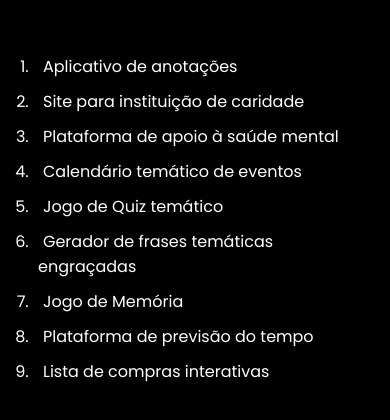
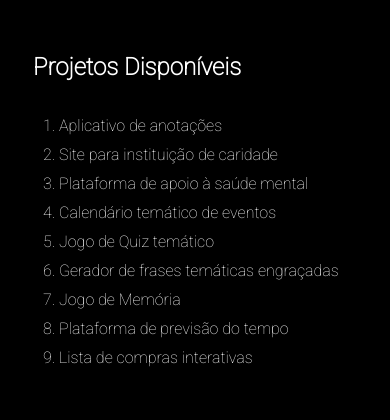
Before and after one commit to Caiorossi00/CodeDevs-Projects, a plain HTML site: page index.html in a window 390 px wide. Drawn offline with Linux system fonts and the light colour scheme.

Commit message:
feat: adiciona sinopses e responsividade

```diff
--- a/index.html
+++ b/index.html
@@ -7,51 +7,54 @@
     <title>Projetos</title>
   </head>
   <body>
-    <div class="home">
+    <div class="div-nav">
       <nav>
-        <ol>
+        <h1>Projetos Disponíveis</h1>
+        <ul>
           <li>
             <a href="projetos.html?projeto=projeto01"
-              >Aplicativo de anotações</a
+              >1. Aplicativo de anotações</a
             >
           </li>
           <li>
             <a href="projetos.html?projeto=projeto02"
-              >Site para instituição de caridade</a
+              >2. Site para instituição de caridade</a
             >
           </li>
           <li>
             <a href="projetos.html?projeto=projeto03"
-              >Plataforma de apoio à saúde mental</a
+              >3. Plataforma de apoio à saúde mental</a
             >
           </li>
           <li>
             <a href="projetos.html?projeto=projeto04"
-              >Calendário temático de eventos</a
+              >4. Calendário temático de eventos</a
             >
           </li>
           <li>
-            <a href="projetos.html?projeto=projeto05">Jogo de Quiz temático</a>
+            <a href="projetos.html?projeto=projeto05"
+              >5. Jogo de Quiz temático</a
+            >
           </li>
           <li>
-            <a href="projetos.html?projeto=projeto06">
-              Gerador de frases temáticas engraçadas
-            </a>
+            <a href="projetos.html?projeto=projeto06"
+              >6. Gerador de frases temáticas engraçadas</a
+            >
           </li>
           <li>
-            <a href="projetos.html?projeto=projeto07">Jogo de Memória</a>
+            <a href="projetos.html?projeto=projeto07">7. Jogo de Memória</a>
           </li>
           <li>
             <a href="projetos.html?projeto=projeto08"
-              >Plataforma de previsão do tempo</a
+              >8. Plataforma de previsão do tempo</a
             >
           </li>
           <li>
             <a href="projetos.html?projeto=projeto09"
-              >Lista de compras interativas</a
+              >9. Lista de compras interativas</a
             >
           </li>
-        </ol>
+        </ul>
       </nav>
     </div>
     <script src="script.js"></script>
--- a/script.js
+++ b/script.js
@@ -1,9 +1,11 @@
 let projeto01 = {
   nome: "Aplicativo de anotações",
-  sinopse: "",
-  tecnologias: "",
-  funcionalidades: "",
-  layout: "",
+  sinopse:
+    "O app de anotações é projetado para proporcionar aos usuários uma plataforma simples e eficiente para registrar e organizar suas notas. Essa aplicação permite a criação, edição e exclusão de notas, promovendo uma organização lógica das informações. Priorizando simplicidade e praticidade, o objetivo é oferecer uma experiência intuitiva e direta para o usuário gerenciar suas anotações de maneira eficaz.",
+  tecnologias: "HTML, CSS, Javascript",
+  funcionalidades:
+    "Adicionar nota, editar nota, apagar nota, filtrar por categoria.",
+  layout: "Em desenvolvimento",
   roadmap: {
     create: "Implementação da funcionalidade de criação (Create)",
     read: "Implementação da funcionalidade de leitura (Read)",
@@ -16,6 +18,8 @@ let projeto01 = {
 
 let projeto02 = {
   nome: "Site para instituição de caridade",
+  sinopse:
+    "O site tem como objetivo criar uma presença online impactante para uma organização sem fins lucrativos. Com um design acessível e informativo, o site visa destacar as causas e atividades da instituição, incentivando o engajamento da comunidade.",
   tecnologias: "",
   funcionalidades: "",
   layout: "",
@@ -24,13 +28,18 @@ let projeto02 = {
 
 let projeto03 = {
   nome: "Plataforma de apoio à saúde mental",
+  sinopse:
+    "A plataforma de apoio à saúde mental é dedicada a fornecer recursos e suporte online para indivíduos que enfrentam desafios emocionais. Oferecendo informações e ferramentas interativas, o objetivo é criar um ambiente seguro para a promoção da saúde mental.",
   tecnologias: "",
   funcionalidades: "",
   layout: "",
   roadmap: {},
 };
+
 let projeto04 = {
   nome: "Calendário temático de eventos",
+  sinopse:
+    "O calendário temático de eventos é uma ferramenta interativa que apresenta uma variedade de eventos organizados por temas. Com uma interface envolvente, os usuários podem explorar e participar de diversas atividades, criando uma experiência personalizada de descoberta de eventos.",
   tecnologias: "",
   funcionalidades: "",
   layout: "",
@@ -39,6 +48,8 @@ let projeto04 = {
 
 let projeto05 = {
   nome: "Jogo de Quiz temático",
+  sinopse:
+    "O jogo de quiz temático é uma forma divertida de testar o conhecimento dos usuários sobre temas específicos. Com perguntas cativantes e desafios interativos, o objetivo é proporcionar entretenimento educativo, incentivando a aprendizagem enquanto se diverte.",
   tecnologias: "",
   funcionalidades: "",
   layout: "",
@@ -47,6 +58,8 @@ let projeto05 = {
 
 let projeto06 = {
   nome: "Gerador de frases temáticas engraçadas",
+  sinopse:
+    "O gerador de frases temáticas engraçadas é uma ferramenta leve e divertida que cria frases humorísticas para melhorar o dia do usuário. Projetado para gerar sorrisos, o aplicativo oferece uma maneira descontraída de entretenimento através da criação de frases engraçadas.",
   tecnologias: "",
   funcionalidades: "",
   layout: "",
@@ -55,6 +68,8 @@ let projeto06 = {
 
 let projeto07 = {
   nome: "Jogo de Memória",
+  sinopse:
+    "O jogo de memória é uma versão digital do clássico jogo de cartas que desafia a memória dos jogadores. Com diferentes níveis de dificuldade e temas envolventes, o objetivo é proporcionar uma experiência divertida e estimulante para todas as idades.",
   tecnologias: "",
   funcionalidades: "",
   layout: "",
@@ -63,6 +78,8 @@ let projeto07 = {
 
 let projeto08 = {
   nome: "Plataforma de previsão do tempo",
+  sinopse:
+    "A plataforma de previsão do tempo oferece informações meteorológicas precisas e visualmente atraentes. O objetivo é fornecer aos usuários uma ferramenta confiável para se manterem informados sobre as condições meteorológicas da sua região.",
   tecnologias: "",
   funcionalidades: "",
   layout: "",
@@ -71,6 +88,8 @@ let projeto08 = {
 
 let projeto09 = {
   nome: "Lista de compras interativas",
+  sinopse:
+    "A lista de compras interativas é uma aplicação prática para facilitar o processo de compra. Com recursos de organização, categorização e sugestões inteligentes, o objetivo é tornar a experiência de compra mais eficiente e agradável.",
   tecnologias: "",
   funcionalidades: "",
   layout: "",
--- a/style.css
+++ b/style.css
@@ -1,8 +1,9 @@
 @import url('https://fonts.googleapis.com/css2?family=Lora&family=Poppins&family=Roboto:wght@100&display=swap');
 
 * {
-    font-family: "poppins";
+    font-family: "roboto";
     padding: 5px;
+    list-style: none;
 }
 
 body {
@@ -18,3 +19,15 @@ a {
 a:hover {
     color: rgb(146, 146, 146);
 }
+
+@media (min-width: 768px) {
+    * {
+        text-align: center;
+        margin-top: 1px;
+    }
+
+    body {
+        margin: 5em auto;
+        width: 40em;
+    }
+}
```
